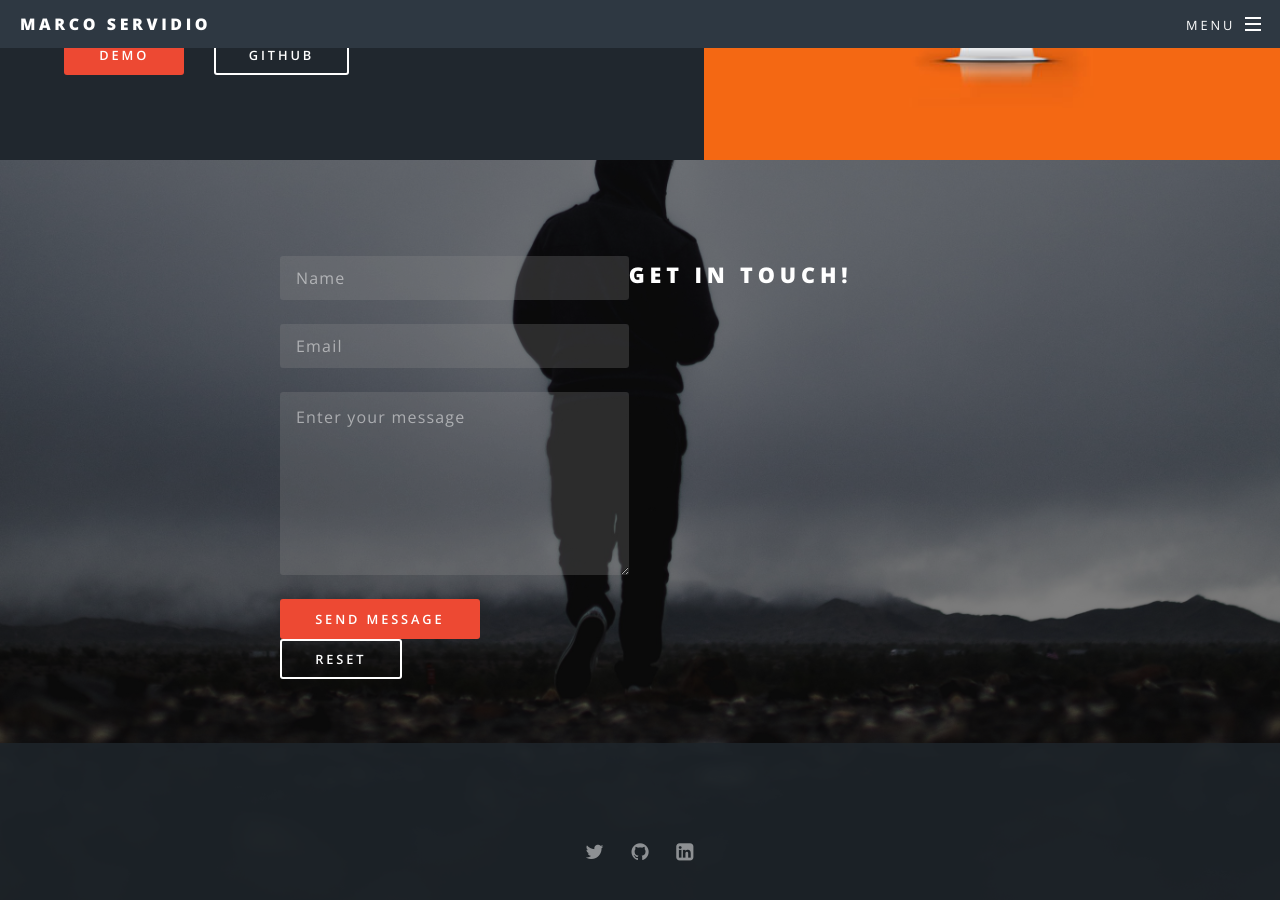
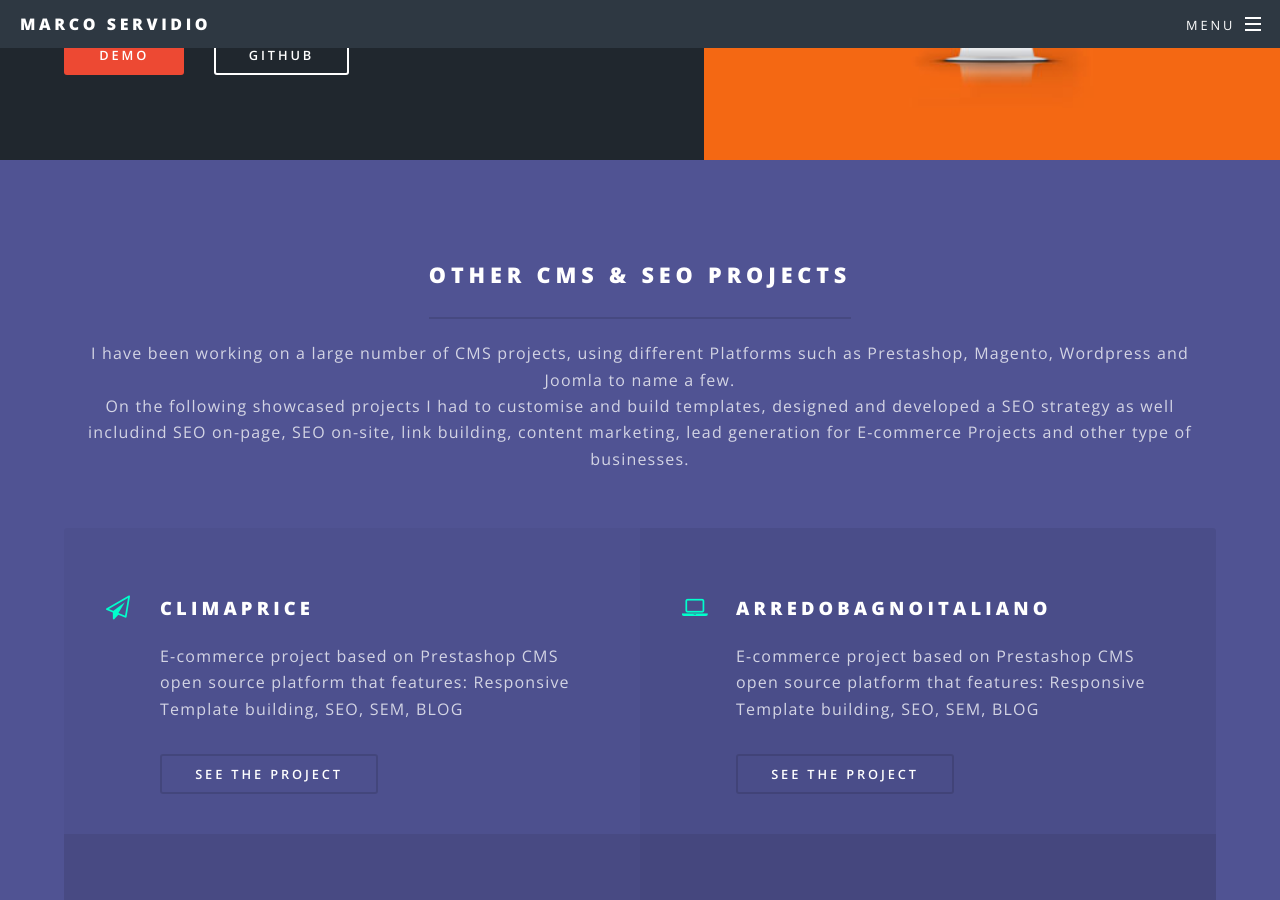
Before and after one commit to servidiomarco/portfolio, a Jekyll site: the page built from index.html, in a window 1280 px wide and 900 px high, scrolled down 2817 px. Built offline with Jekyll 4.4.1, drawn with Linux system fonts in a browser that asks for light colours; some of the changed text lies outside the part shown.

Commit message:
added projects on portfolio

```diff
--- a/index.html
+++ b/index.html
@@ -83,41 +83,45 @@ layout: landing
             </section>
 
             <!-- Three -->
-            <!-- <section id="three" class="wrapper style3 special">
+            <section id="three" class="wrapper style3 special">
               <div class="inner">
                 <header class="major">
-                  <h2>Accumsan mus tortor nunc aliquet</h2>
-                  <p>Aliquam ut ex ut augue consectetur interdum. Donec amet imperdiet eleifend<br />
-                    fringilla tincidunt. Nullam dui leo Aenean mi ligula, rhoncus ullamcorper.</p>
+                  <h2>OTHER CMS & SEO PROJECTS</h2>
+                  <p>I have been working on a large number of CMS projects, using different Platforms such as Prestashop, Magento, Wordpress and Joomla to name a few.<br />
+                    On the following showcased projects I had to customise and build templates, designed and developed a SEO strategy as well includind SEO on-page, SEO on-site, link building, content marketing, lead generation for E-commerce Projects and other type of businesses.</p>
                   </header>
                   <ul class="features">
                     <li class="icon fa-paper-plane-o">
-                      <h3>Arcu accumsan</h3>
-                      <p>Augue consectetur sed interdum imperdiet et ipsum. Mauris lorem tincidunt nullam amet leo Aenean ligula consequat consequat.</p>
+                      <h3>CLIMAPRICE</h3>
+                      <p>E-commerce project based on Prestashop CMS open source platform that features: Responsive Template building, SEO, SEM, BLOG</p>
+                      <a href="https://climaprice.it" class="button" target="_blank">See the Project</a>
                     </li>
                     <li class="icon fa-laptop">
-                      <h3>Ac Augue Eget</h3>
-                      <p>Augue consectetur sed interdum imperdiet et ipsum. Mauris lorem tincidunt nullam amet leo Aenean ligula consequat consequat.</p>
+                      <h3>Arredobagnoitaliano</h3>
+                      <p>E-commerce project based on Prestashop CMS open source platform that features: Responsive Template building, SEO, SEM, BLOG</p>
+                      <a href="https://www.arredobagnoitaliano.com" class="button" target="_blank">See the Project</a>
                     </li>
                     <li class="icon fa-code">
-                      <h3>Mus Scelerisque</h3>
-                      <p>Augue consectetur sed interdum imperdiet et ipsum. Mauris lorem tincidunt nullam amet leo Aenean ligula consequat consequat.</p>
+                      <h3>Istituto Allende</h3>
+                      <p>Wordpress CMS Project for a Public School that features: Responsive Template building, SEO, online Alumn registration, Mailing list.</p>
+                      <a href="https://www.allende-custodi.edu.it" class="button" target="_blank">See the Project</a>
                     </li>
                     <li class="icon fa-headphones">
-                      <h3>Mauris Imperdiet</h3>
-                      <p>Augue consectetur sed interdum imperdiet et ipsum. Mauris lorem tincidunt nullam amet leo Aenean ligula consequat consequat.</p>
+                      <h3>Cinema Vittoria</h3>
+                      <p>Wordpress CMS Project for a Cinema and Theatre that features: Responsive Template building, SEO, online Ticketing, Mailing list.</p>
+                      <a href="https://www.cinemavittoriadiamante.it" class="button" target="_blank">See the Project</a>
                     </li>
-                    <li class="icon fa-heart-o">
+                    <!-- <li class="icon fa-heart-o">
                       <h3>Aenean Primis</h3>
                       <p>Augue consectetur sed interdum imperdiet et ipsum. Mauris lorem tincidunt nullam amet leo Aenean ligula consequat consequat.</p>
                     </li>
                     <li class="icon fa-flag-o">
                       <h3>Tortor Ut</h3>
                       <p>Augue consectetur sed interdum imperdiet et ipsum. Mauris lorem tincidunt nullam amet leo Aenean ligula consequat consequat.</p>
-                    </li>
+                    </li> -->
                   </ul>
                 </div>
-              </section> -->
+              </section>
 
               <!-- CTA -->
               <section id="cta" class="wrapper style4">
```
Also changed, not shown: 2 other files.
